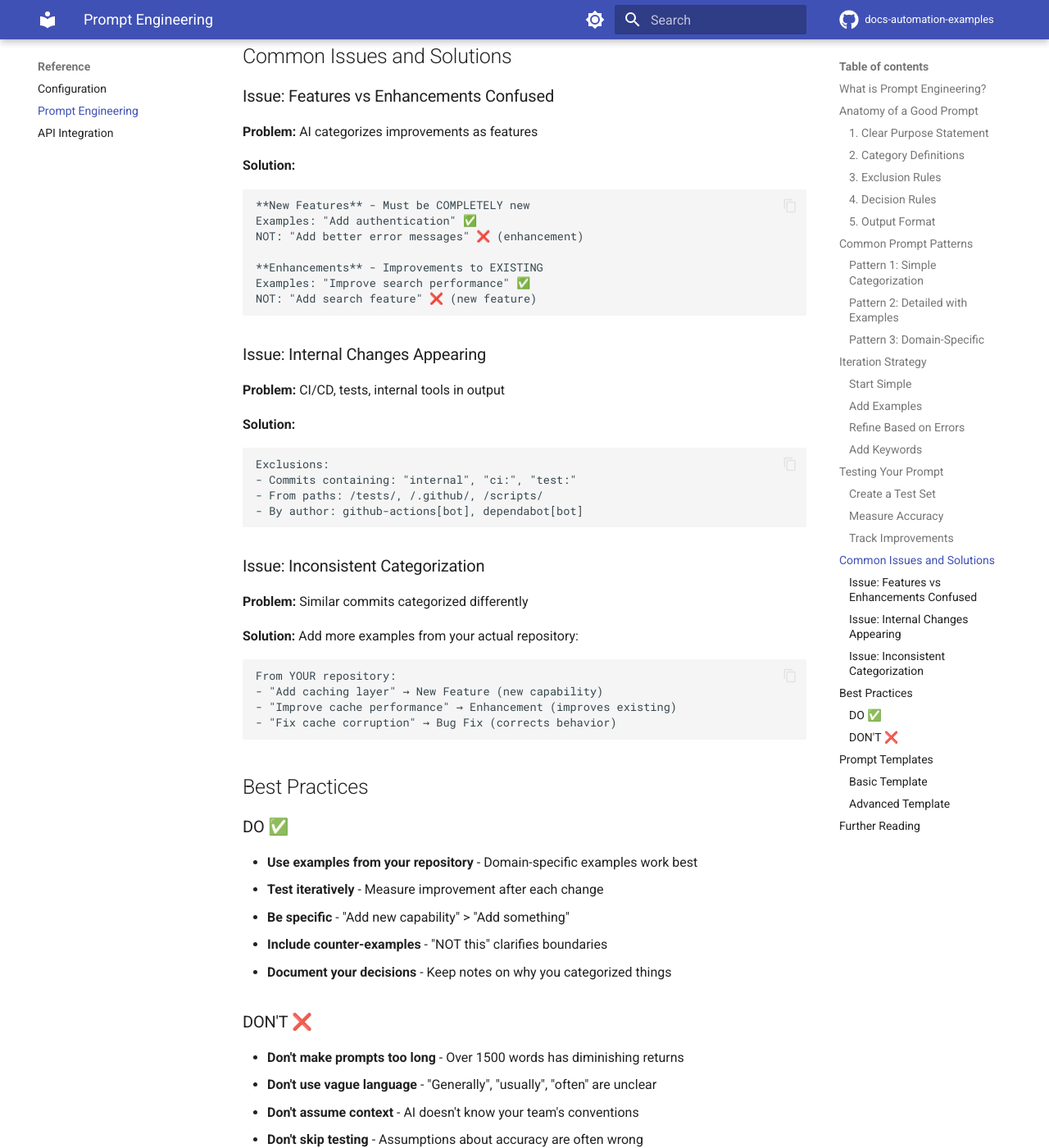
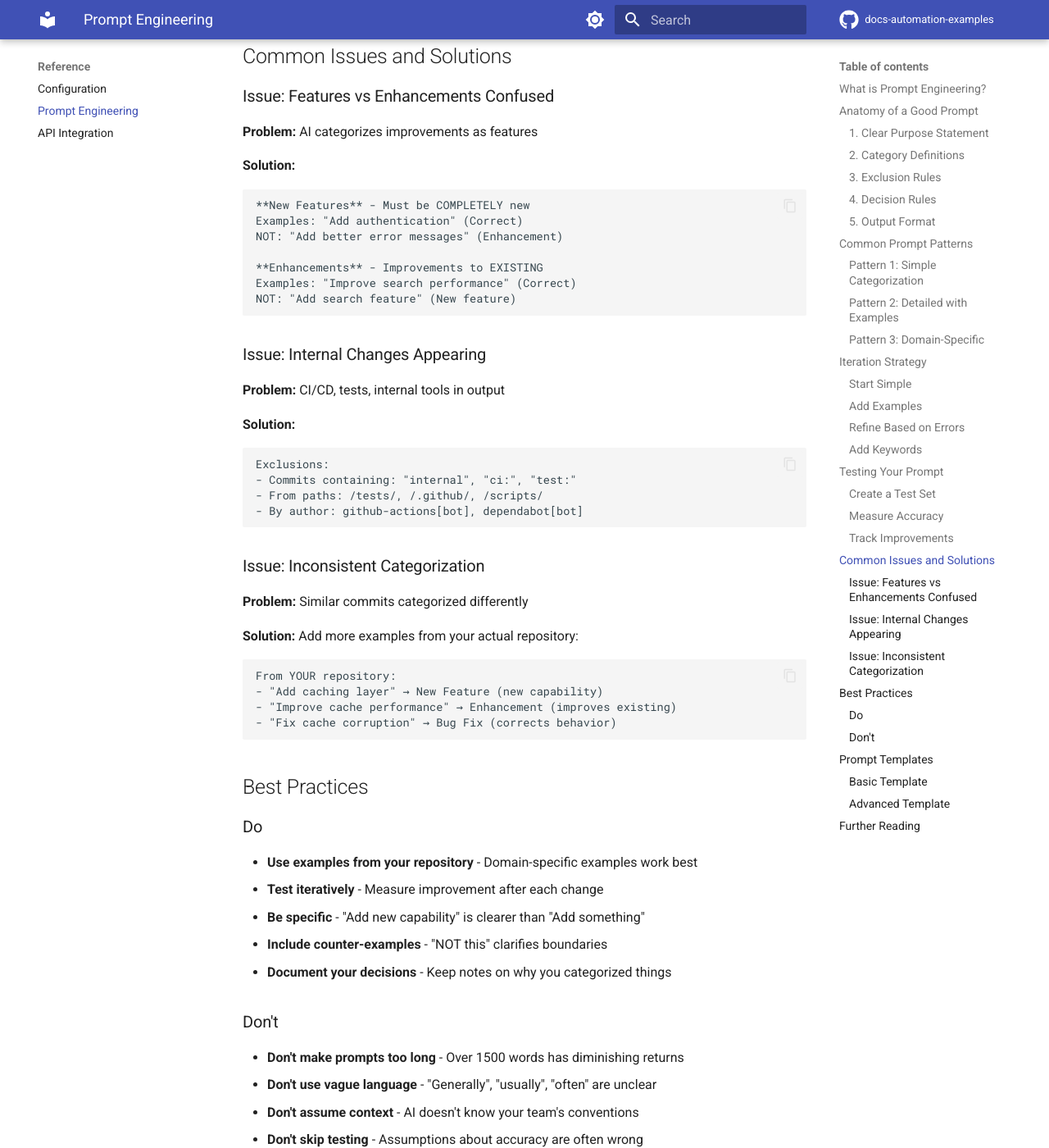
Before and after one commit to rebeja/docs-automation-examples, an MkDocs documentation site: the page built from docs/reference/prompt-engineering.md, in a window 1280 px wide and 1400 px high, scrolled down 4655 px. Shown: the whole window at 82% size. Built offline with MkDocs 1.6.1 and Material for MkDocs 9.7.7, drawn with Linux system fonts in a browser that asks for light colours; comment, search, counter and statistics services are not loaded; some of the changed text lies outside the part shown.

Commit message:
Rewrite prompt engineering reference to match professional writing style
- Remove all emoji usage (✅, ❌)
- Change emoji indicators in examples to text notes
- Replace 'DO ✅' and 'DON'T ❌' headings with 'Do' and 'Don't'
- Simplify comparison in best practices ('is clearer than' vs '>')
- Maintain comprehensive prompt engineering framework
- Keep all technical examples and testing guidelines

````diff
--- a/docs/reference/prompt-engineering.md
+++ b/docs/reference/prompt-engineering.md
@@ -34,11 +34,11 @@ Define each category with:
 **New Features** - Wholly new capabilities that didn't exist before
 
 Examples:
-- "Add user authentication system" ✅
-- "Create new dashboard view" ✅
+- "Add user authentication system" (Correct)
+- "Create new dashboard view" (Correct)
 
 NOT examples:
-- "Improve existing search" ❌ (this is an enhancement)
+- "Improve existing search" (This is an enhancement)
 
 Keywords: "add", "new", "create", "introduce"
 ```
@@ -152,8 +152,8 @@ After first test run, add specific examples:
 ```
 **Features**
 Examples:
-- "Add user login" ✅
-- "Create API endpoint" ✅
+- "Add user login" (Correct)
+- "Create API endpoint" (Correct)
 ```
 
 ### Refine Based on Errors
@@ -163,7 +163,7 @@ For each miscategorization, add counter-examples:
 ```
 **Features**
 NOT Examples:
-- "Improve login performance" ❌ (enhancement)
+- "Improve login performance" (Enhancement)
 ```
 
 ### Add Keywords
@@ -223,12 +223,12 @@ Accuracy = Correct / Total × 100%
 **Solution:**
 ```
 **New Features** - Must be COMPLETELY new
-Examples: "Add authentication" ✅
-NOT: "Add better error messages" ❌ (enhancement)
+Examples: "Add authentication" (Correct)
+NOT: "Add better error messages" (Enhancement)
 
 **Enhancements** - Improvements to EXISTING
-Examples: "Improve search performance" ✅
-NOT: "Add search feature" ❌ (new feature)
+Examples: "Improve search performance" (Correct)
+NOT: "Add search feature" (New feature)
 ```
 
 ### Issue: Internal Changes Appearing
@@ -258,15 +258,15 @@ From YOUR repository:
 
 ## Best Practices
 
-### DO ✅
+### Do
 
 - **Use examples from your repository** - Domain-specific examples work best
 - **Test iteratively** - Measure improvement after each change
-- **Be specific** - "Add new capability" > "Add something"
+- **Be specific** - "Add new capability" is clearer than "Add something"
 - **Include counter-examples** - "NOT this" clarifies boundaries
 - **Document your decisions** - Keep notes on why you categorized things
 
-### DON'T ❌
+### Don't
 
 - **Don't make prompts too long** - Over 1500 words has diminishing returns
 - **Don't use vague language** - "Generally", "usually", "often" are unclear
````
